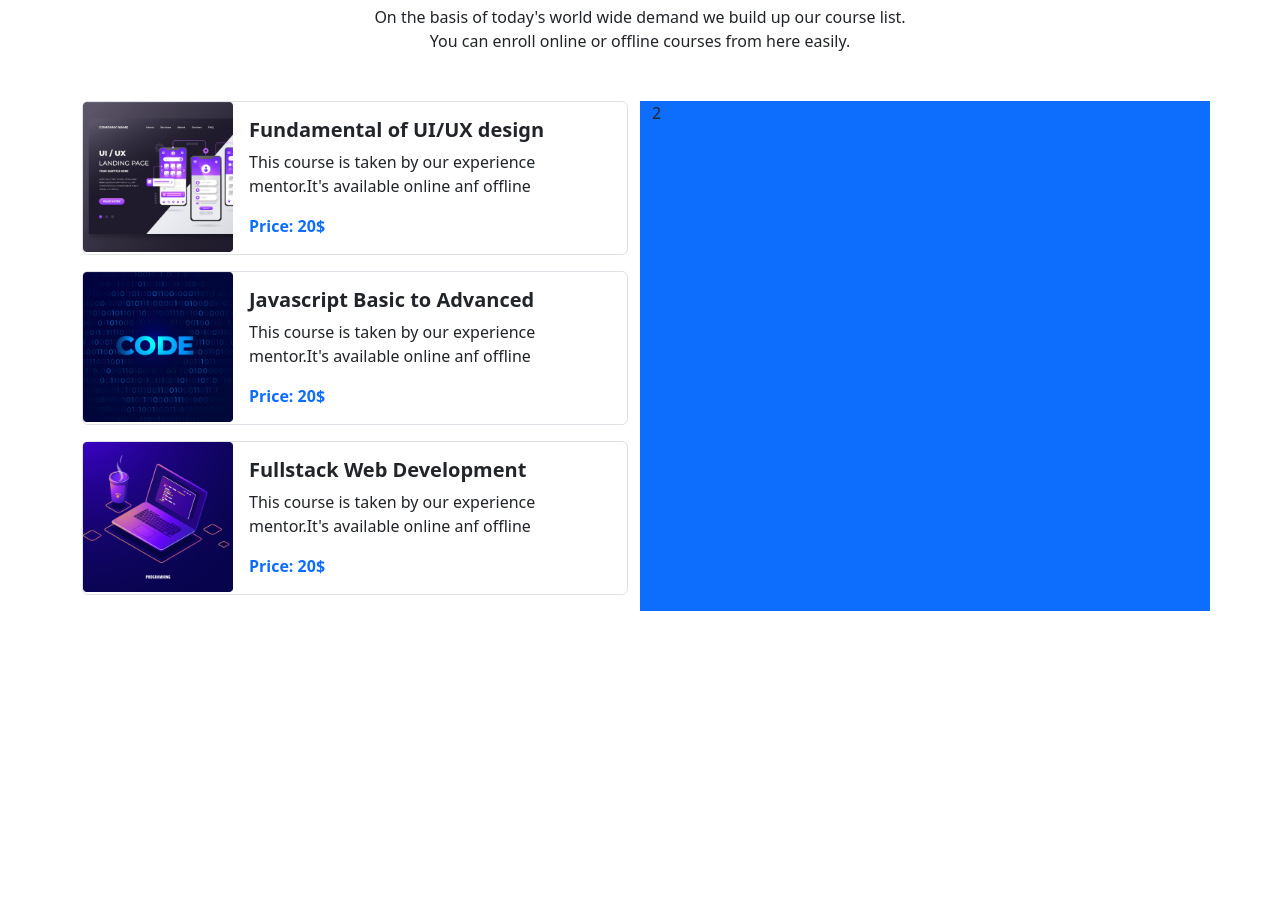
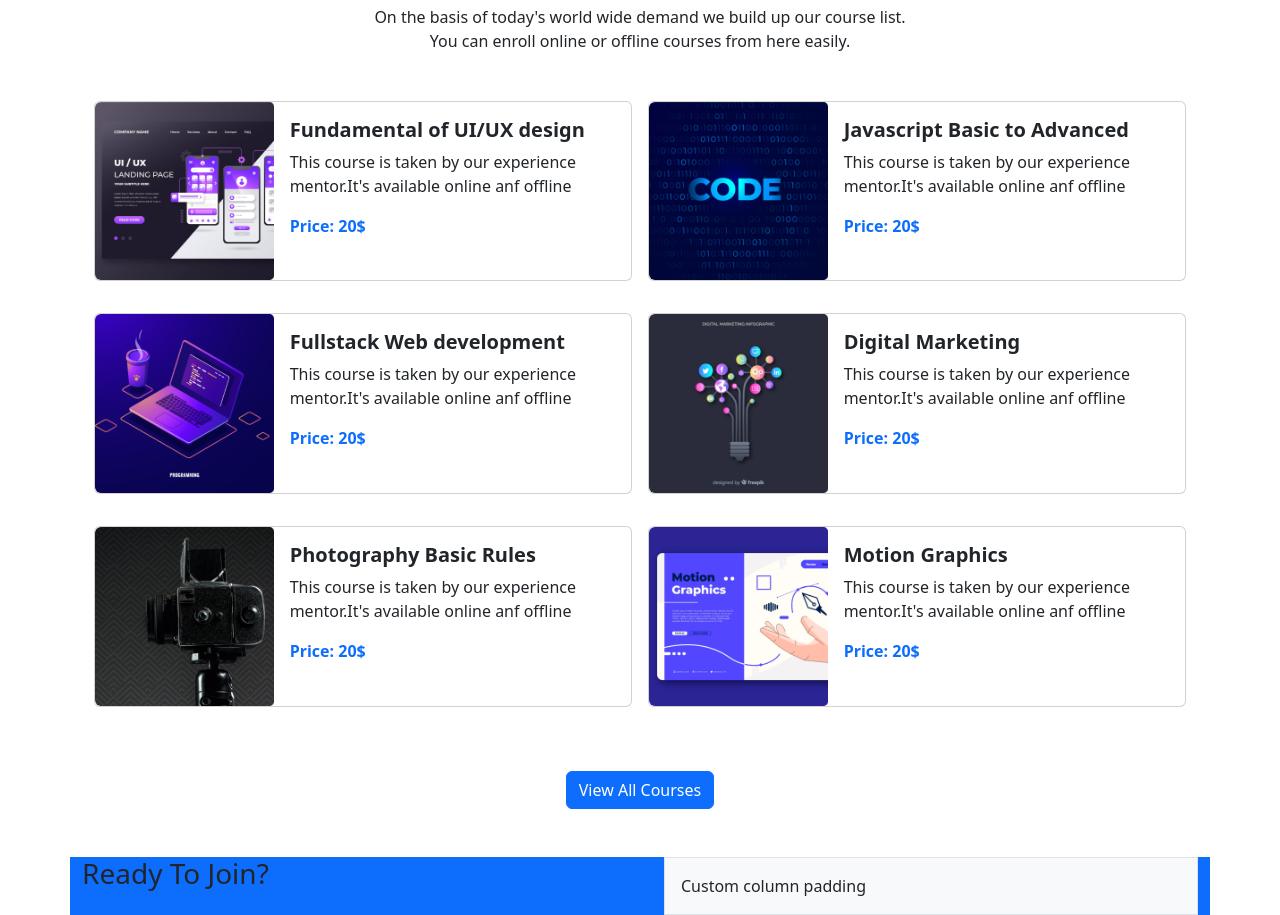
Before and after one commit to noor16mustafa/EdTech-with-bootstrap, a plain HTML site: page index.html in a window 1280 px wide. Shown: the part 759-1674 px from the top of the page. Before the commit the page ends 1370 px from the top, so only its background shows below. Drawn offline with nearby package versions, Linux system fonts and the light colour scheme.

Commit message:
courses all added

```diff
--- a/index.html
+++ b/index.html
@@ -87,6 +87,7 @@
             </div>
         </section>
         <!--slider end-->
+        <!------------------Courses part start------------->
         <section class="container mt-5">
             <div class="text-center mb-5">
                 <h1>Discover Our Courses</h1>
@@ -94,46 +95,148 @@
                     offline courses from here easily.</p>
 
             </div>
-            <div class="row">
-                <div class="col">
-                    <div class="d-flex border rounded mb-3">
-                        <div>
-                            <img style="height: 150px;" src="images/course/course-1.png" alt="">
 
-                        </div>
-                        <div class="p-3">
-                            <h5 class="fw-bold">Fundamental of UI/UX design</h5>
-                            <p>This course is taken by our experience mentor.It's available online anf offline</p>
-                            <span class="text-primary fw-bold">Price: 20$</span>
+            <div class="container">
+                <div class="row g-3">
+                    <div class="col-md-12 col-lg-6">
+                        <div class="card mb-3">
+                            <div class="row g-0">
+                                <div class="col-md-4">
+                                    <img src="images/course/course-1.png" class="img-fluid rounded-start w-100"
+                                        alt="...">
+                                </div>
+                                <div class="col-md-8">
+                                    <div class="card-body">
+                                        <h5 class="card-title fw-bold">Fundamental of UI/UX design</h5>
+                                        <p class="card-text">This course is taken by our experience mentor.It's
+                                            available online anf offline
+                                        </p>
+                                        <span class="text-primary fw-bold">Price: 20$</span>
+                                    </div>
+                                </div>
+                            </div>
                         </div>
                     </div>
-                    <div class="d-flex border rounded mb-3">
-                        <div>
-                            <img style="height: 150px;" src="images/course/course-2.png" alt="">
-
-                        </div>
-                        <div class="p-3">
-                            <h5 class="fw-bold">Javascript Basic to Advanced</h5>
-                            <p>This course is taken by our experience mentor.It's available online anf offline</p>
-                            <span class="text-primary fw-bold">Price: 20$</span>
+                    <div class="col-md-12 col-lg-6">
+                        <div class="card mb-3">
+                            <div class="row g-0">
+                                <div class="col-md-4">
+                                    <img src="images/course/course-2.png" class="img-fluid rounded-start w-100"
+                                        alt="...">
+                                </div>
+                                <div class="col-md-8">
+                                    <div class="card-body">
+                                        <h5 class="card-title fw-bold">Javascript Basic to Advanced</h5>
+                                        <p class="card-text">This course is taken by our experience mentor.It's
+                                            available online anf offline
+                                        </p>
+                                        <span class="text-primary fw-bold">Price: 20$</span>
+                                    </div>
+                                </div>
+                            </div>
                         </div>
                     </div>
-                    <div class="d-flex border rounded mb-3">
-                        <div>
-                            <img style="height: 150px;" src="images/course/course-3.png" alt="">
-
-                        </div>
-                        <div class="p-3">
-                            <h5 class="fw-bold">Fullstack Web Development</h5>
-                            <p>This course is taken by our experience mentor.It's available online anf offline</p>
-                            <span class="text-primary fw-bold">Price: 20$</span>
+                    <div class="col-md-12 col-lg-6">
+                        <div class="card mb-3">
+                            <div class="row g-0">
+                                <div class="col-md-4">
+                                    <img src="images/course/course-3.png" class="img-fluid rounded-start w-100"
+                                        alt="...">
+                                </div>
+                                <div class="col-md-8">
+                                    <div class="card-body">
+                                        <h5 class="card-title fw-bold">Fullstack Web development</h5>
+                                        <p class="card-text">This course is taken by our experience mentor.It's
+                                            available online anf offline
+                                        </p>
+                                        <span class="text-primary fw-bold">Price: 20$</span>
+                                    </div>
+                                </div>
+                            </div>
                         </div>
                     </div>
+                    <div class="col-md-12 col-lg-6 d-none d-lg-block">
+                        <div class="card mb-3">
+                            <div class="row g-0">
+                                <div class="col-md-4">
+                                    <img src="images/course/course-4.png" class="img-fluid rounded-start w-100"
+                                        alt="...">
+                                </div>
+                                <div class="col-md-8">
+                                    <div class="card-body">
+                                        <h5 class="card-title fw-bold">Digital Marketing</h5>
+                                        <p class="card-text">This course is taken by our experience mentor.It's
+                                            available online anf offline
+                                        </p>
+                                        <span class="text-primary fw-bold">Price: 20$</span>
+                                    </div>
+                                </div>
+                            </div>
+                        </div>
+                    </div>
+                    <div class="col-md-12 col-lg-6 d-none d-lg-block">
+                        <div class="card mb-3">
+                            <div class="row g-0">
+                                <div class="col-md-4">
+                                    <img src="images/course/course-5.png" class="img-fluid rounded-start w-100"
+                                        alt="...">
+                                </div>
+                                <div class="col-md-8">
+                                    <div class="card-body">
+                                        <h5 class="card-title fw-bold">Photography Basic Rules</h5>
+                                        <p class="card-text">This course is taken by our experience mentor.It's
+                                            available online anf offline
+                                        </p>
+                                        <span class="text-primary fw-bold">Price: 20$</span>
+                                    </div>
+                                </div>
+                            </div>
+                        </div>
+                    </div>
+                    <div class="col-md-12 col-lg-6 d-none d-lg-block">
+                        <div class="card mb-3">
+                            <div class="row g-0">
+                                <div class="col-md-4">
+                                    <img src="images/course/course-6.png" class="img-fluid rounded-start w-100"
+                                        alt="...">
+                                </div>
+                                <div class="col-md-8">
+                                    <div class="card-body">
+                                        <h5 class="card-title fw-bold">Motion Graphics</h5>
+                                        <p class="card-text">This course is taken by our experience mentor.It's
+                                            available online anf offline
+                                        </p>
+                                        <span class="text-primary fw-bold">Price: 20$</span>
+                                    </div>
+                                </div>
+                            </div>
+                        </div>
+                    </div>
+
                 </div>
-                <div class="col bg-primary">2</div>
+            </div>
+            <div class=" d-grid mt-5 justify-content-center">
+                <button type="button" class="btn btn-primary">View All Courses</button>
+            </div>
 
+        </section>
+        <!------------------Courses part end------------->
+
+        <!------------------Regitration part Start------------->
+        <section class="container bg-primary mt-5">
+            <div class="row gx-5">
+                <div class="col">
+                    <h3>Ready To Join?</h3>
+                    <p></p>
+                </div>
+                <div class="col">
+                    <div class="p-3 border bg-light">Custom column padding</div>
+                </div>
             </div>
+
         </section>
+        <!------------------Regitration part end------------->
+
     </main>
     <script src="https://cdn.jsdelivr.net/npm/bootstrap@5.2.0/dist/js/bootstrap.bundle.min.js"
         integrity="sha384-A3rJD856KowSb7dwlZdYEkO39Gagi7vIsF0jrRAoQmDKKtQBHUuLZ9AsSv4jD4Xa"
```
